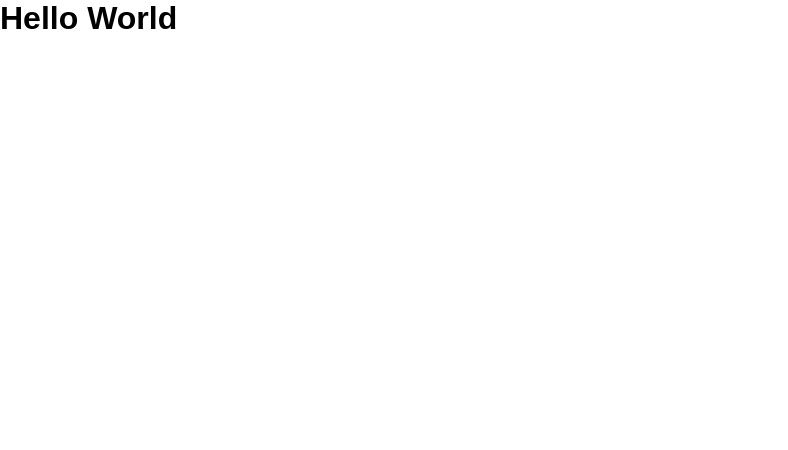
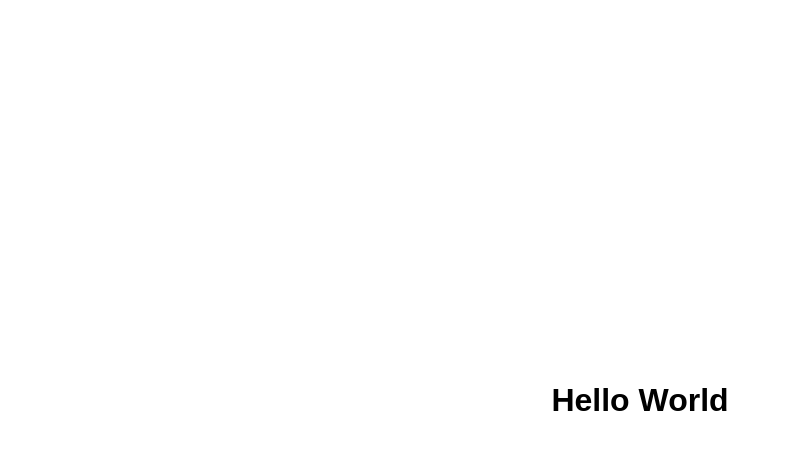
Before and after one commit to rubencarvalho/questions-app, a React (Create React App) app: page / in a window 1280 px wide. Shown: the top 450 px of the page, without its empty margins (0-788 px from the left). Built offline with nearby package versions, Linux system fonts and the light colour scheme.

Commit message:
Styling from card

```diff
--- a/package.json
+++ b/package.json
@@ -20,7 +20,7 @@
     "styled-components": "4.1.3"
   },
   "scripts": {
-    "start": "REACT_APP_BACKEND_IP=`./node_modules/internal-ip-cli/cli.js --ipv4` craco start",
+    "start": "craco start",
     "build": "craco build",
     "test": "craco test",
     "eject": "react-scripts eject",
--- a/public/index.html
+++ b/public/index.html
@@ -6,7 +6,7 @@
     <meta
       name="viewport"
       content="width=device-width, initial-scale=1, shrink-to-fit=no"
-      />
+    />
     <meta name="theme-color" content="#000000" />
     <!--
       manifest.json provides metadata used when your web app is installed on a
@@ -22,7 +22,7 @@
       work correctly both with client-side routing and a non-root public URL.
       Learn how to configure a non-root public URL by running `npm run build`.
     -->
-    <title>Learning App</title>
+    <title>Questions App</title>
   </head>
   <body>
     <noscript>You need to enable JavaScript to run this app.</noscript>
--- a/src/app/GlobalStyle.js
+++ b/src/app/GlobalStyle.js
@@ -8,6 +8,10 @@ export default createGlobalStyle`
   body {
     font-family: sans-serif;
     margin: 0;
+    display: flex;
+    justify-content: center;
+    align-items: center;
+    height: 100vh;
   }
 
   h1, h2, h3, h4, h5, h6,
--- /dev/null
+++ b/src/cards/Card.js
@@ -0,0 +1,6 @@
+import React from 'react'
+import styled from 'styled-components'
+
+export default function Card() {
+  return <div />
+}
```
Also changed, not shown: src/cards/CardStyle.js (added, +14 -0 lines), 2 other files (tests, documents, lock files or other folders).
